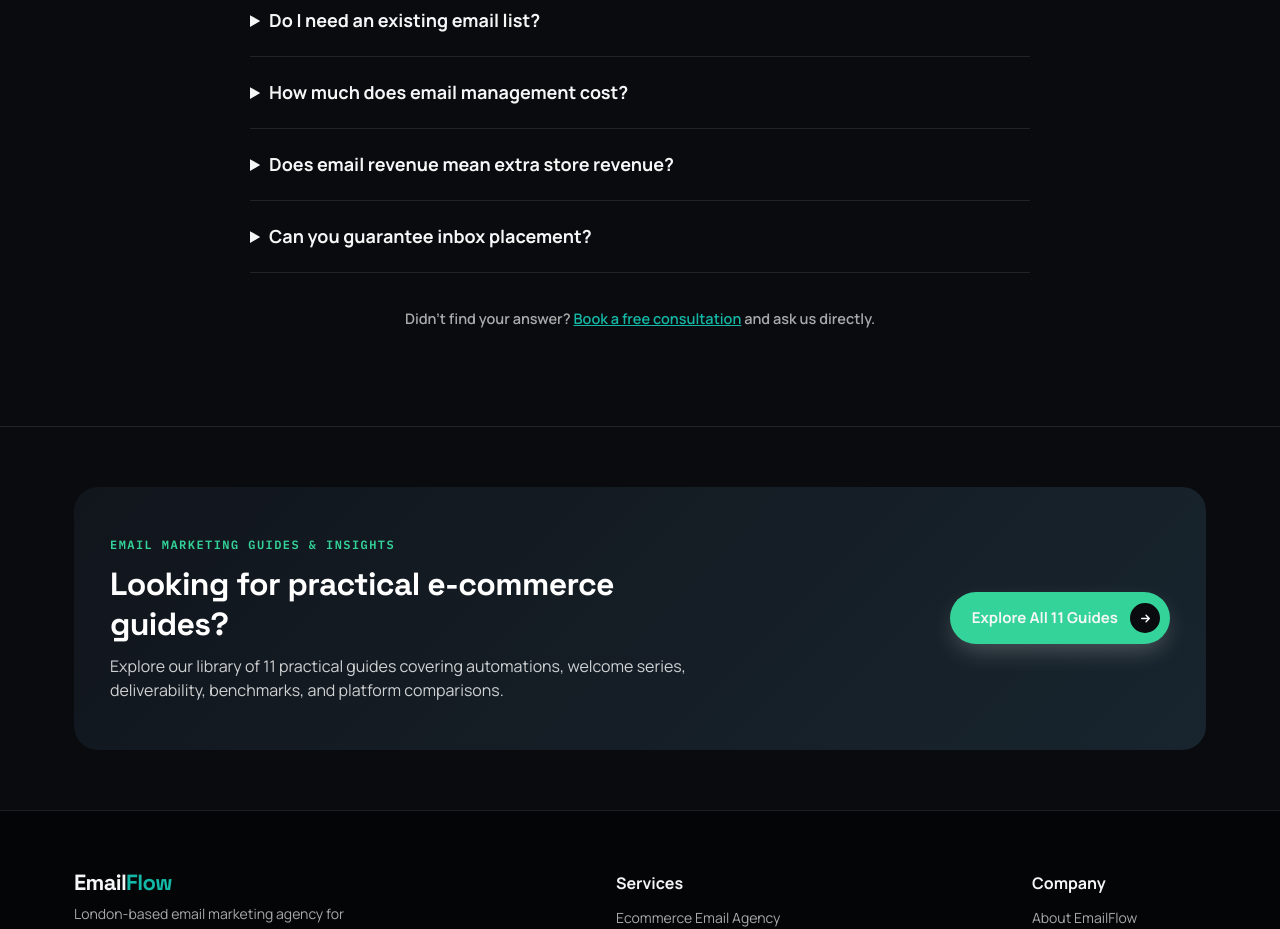
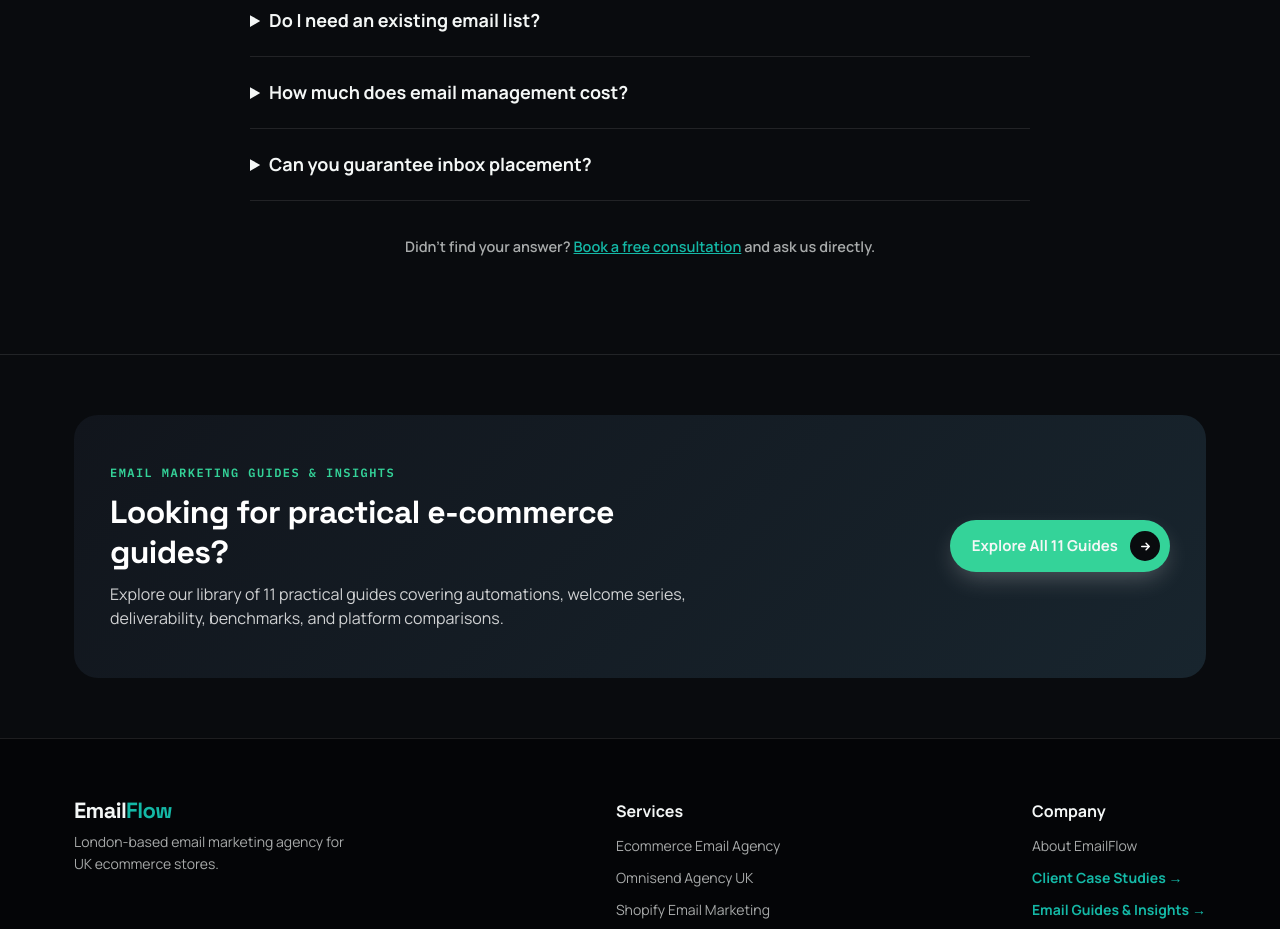
Before and after one commit to evseic/EmailFlow.UK, a website with bundled scripts: page index.html in a window 1280 px wide. Shown: the part 6920-7849 px from the top of the page. Built offline with nearby package versions, Linux system fonts and the light colour scheme.

Commit message:
Remove the email revenue attribution FAQ

```diff
--- a/index.html
+++ b/index.html
@@ -84,8 +84,6 @@
   }
 }
   </script>
-
-  <!-- Structured Data: FAQPage -->
 
   <meta property="og:image" content="https://www.emailflow.uk/assets/social-preview.png">
   <meta property="og:image:width" content="1200">
@@ -899,7 +897,6 @@
 <details class="seo-faq"><summary>Which stores are a good fit?</summary><p>Our core service is designed for ecommerce stores with monthly revenue above £10,000. Suitability also depends on list size, consent, purchase frequency and the work required. We assess these during the consultation.</p></details>
 <details class="seo-faq"><summary>Do I need an existing email list?</summary><p>An established list helps, but signup forms and customer integrations can be part of the plan. List growth depends on store traffic, the offer and permission to send marketing; there is no fixed growth multiple.</p></details>
 <details class="seo-faq"><summary>How much does email management cost?</summary><p>The advertised management fee is £800 per month. Work can include audit, strategy, flow building, copy, design, campaigns, segmentation and reporting. We agree deliverables, campaign frequency, platform charges and any additional costs before work starts.</p></details>
-<details class="seo-faq"><summary>Does email revenue mean extra store revenue?</summary><p>Platform-attributed email revenue is the value of orders credited to email under a chosen attribution model. It is not proof that all those orders were additional sales. We review store totals, attribution windows and testing alongside channel reports.</p></details>
 <details class="seo-faq"><summary>Can you guarantee inbox placement?</summary><p>No provider can guarantee placement in every inbox or the primary tab. Authentication, list hygiene, sending practices and monitoring help manage deliverability, but receiving mail services decide where messages appear.</p></details></div>
       <p style="text-align:center;margin-top:34px;color:var(--ink-60);font-size:14.5px;font-weight:600">Didn't find your answer? <a href="/#consultation" style="color:var(--teal)">Book a free consultation</a> and ask us directly.</p>
     </div>
--- a/script.js
+++ b/script.js
@@ -431,10 +431,6 @@
     "a": "The advertised management fee is £800 per month. Work can include audit, strategy, flow building, copy, design, campaigns, segmentation and reporting. We agree deliverables, campaign frequency, platform charges and any additional costs before work starts."
   },
   {
-    "q": "Does email revenue mean extra store revenue?",
-    "a": "Platform-attributed email revenue is the value of orders credited to email under a chosen attribution model. It is not proof that all those orders were additional sales. We review store totals, attribution windows and testing alongside channel reports."
-  },
-  {
     "q": "Can you guarantee inbox placement?",
     "a": "No provider can guarantee placement in every inbox or the primary tab. Authentication, list hygiene, sending practices and monitoring help manage deliverability, but receiving mail services decide where messages appear."
   }
--- a/scripts/check-seo.cjs
+++ b/scripts/check-seo.cjs
@@ -40,7 +40,7 @@
  }
 }
 for(const privatePath of ['docs','scripts','tests','server.js','api','.env.example','package.json'])assert.ok(!fs.existsSync(path.join(root,privatePath)),`${privatePath} leaked into public output`);
-const home=fs.readFileSync(path.join(root,'index.html'),'utf8');assert.equal((home.match(/class="seo-faq"/g)||[]).length,7);
+const home=fs.readFileSync(path.join(root,'index.html'),'utf8');assert.equal((home.match(/class="seo-faq"/g)||[]).length,6);
 assert.ok(!home.includes('+20%<br>revenue'));assert.ok(!home.includes('Trusted by 50+'));
 const logo=fs.readFileSync(path.join(root,'assets/logo.png'));
 assert.ok(!fs.existsSync(path.join(root,'klaviyo-agency')),'Retired service must not have public static output');
```
